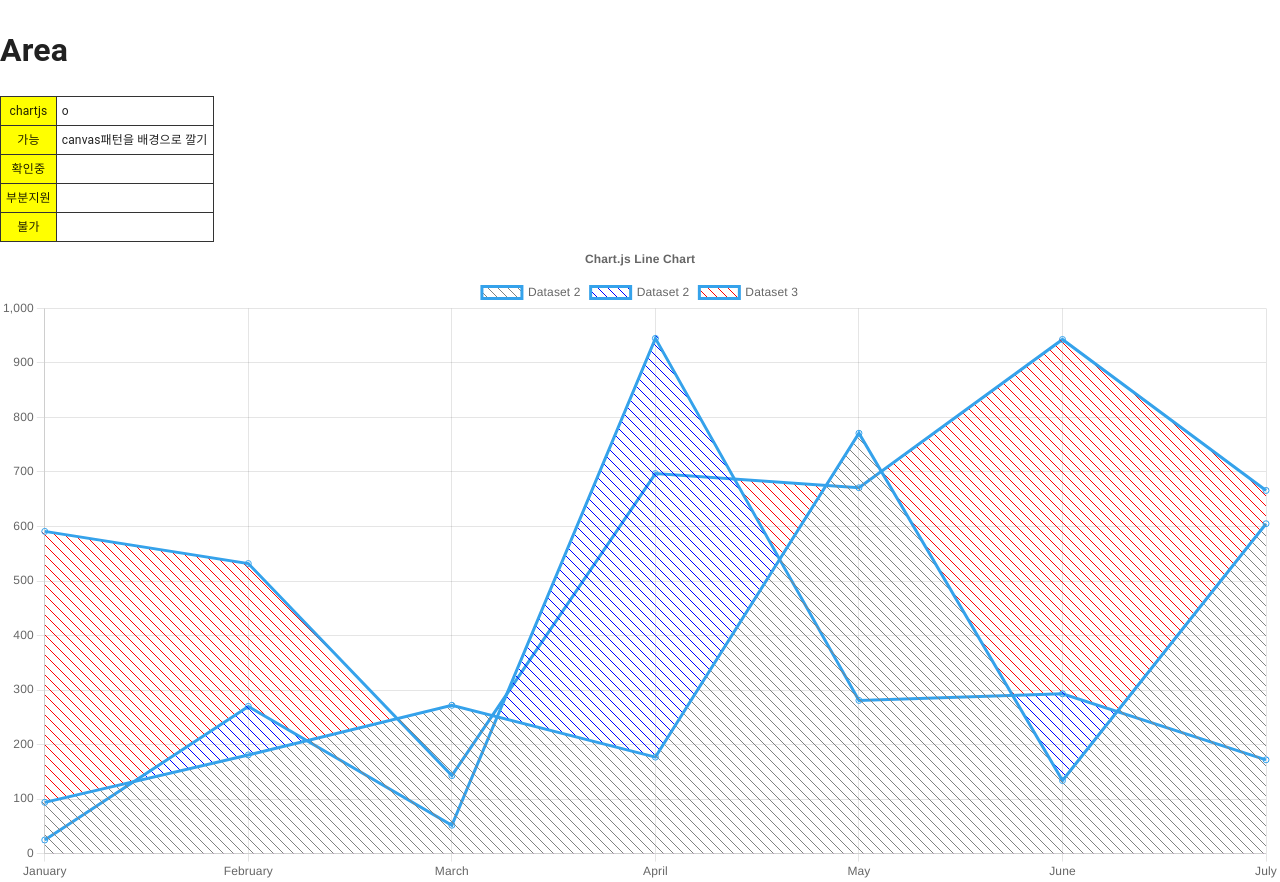
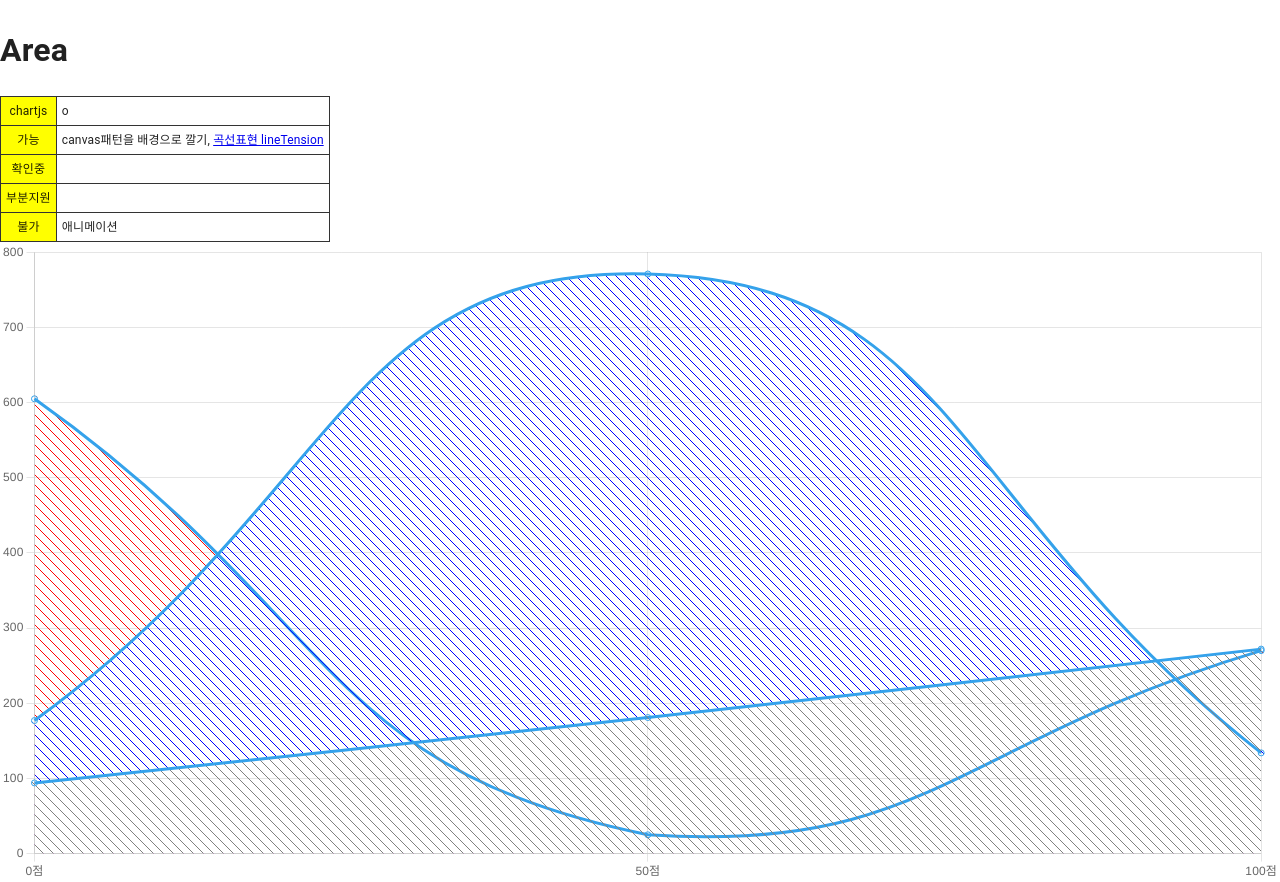
Before and after one commit to rightbrainLIB/miraeN_function_test, a React (Vite) app: page /miraeN_function_test/common in a window 1280 px wide. Shown: the part 2466-3348 px from the top of the page. Built offline with nearby package versions, Linux system fonts and the light colour scheme.

Commit message:
[수정] typescript 오류싫다.

```diff
--- a/src/components/Area.tsx
+++ b/src/components/Area.tsx
@@ -36,16 +36,15 @@
   responsive: true,
   plugins: {
     legend: {
-      position: 'top' as const,
+      display: false,
     },
     title: {
-      display: true,
-      text: 'Chart.js Line Chart',
+      display: false,
     },
   },
 };
 
-const labels = ['January', 'February', 'March', 'April', 'May', 'June', 'July'];
+const labels = ['0점', '50점', '100점'];
 
 function createDiagonalPattern(color = 'black') {
   // create a 10x10 px canvas for the pattern's base shape
@@ -68,6 +67,8 @@
     c.stroke()
     // create the pattern from the shape
     return c.createPattern(shape, 'repeat')
+  } else {
+    return null;
   }
 }
 
@@ -79,21 +80,24 @@
       label: 'Dataset 2',
       data: labels.map(() => faker.datatype.number({ min: 0, max: 1000 })),
       borderColor: 'rgb(53, 162, 235)',
-      backgroundColor: createDiagonalPattern('gray'),
+      backgroundColor: createDiagonalPattern('gray') as any,
+      lineTension: 0.5,
     },
     {
       fill: true,
       label: 'Dataset 2',
       data: labels.map(() => faker.datatype.number({ min: 0, max: 1000 })),
       borderColor: 'rgb(53, 162, 235)',
-      backgroundColor: createDiagonalPattern('blue'),
+      backgroundColor: createDiagonalPattern('blue') as any,
+      lineTension: 0.5,
     },
     {
       fill: true,
       label: 'Dataset 3',
       data: labels.map(() => faker.datatype.number({ min: 0, max: 1000 })),
       borderColor: 'rgb(53, 162, 235)',
-      backgroundColor: createDiagonalPattern('red'),
+      backgroundColor: createDiagonalPattern('red') as any,
+      lineTension: 0.5,
     },
 
   ],
@@ -114,7 +118,7 @@
           </tr>
           <tr>
             <th>가능</th>
-            <td>canvas패턴을 배경으로 깔기</td>
+            <td>canvas패턴을 배경으로 깔기, <a href="https://www.chartjs.org/docs/2.9.4/charts/line.html" target="_blank">곡선표현 lineTension</a></td>
           </tr>
           <tr>
             <th>확인중</th>
@@ -126,7 +130,7 @@
           </tr>
           <tr>
             <th>불가</th>
-            <td></td>
+            <td>애니메이션</td>
           </tr>
         </tbody>
       </table>
```
